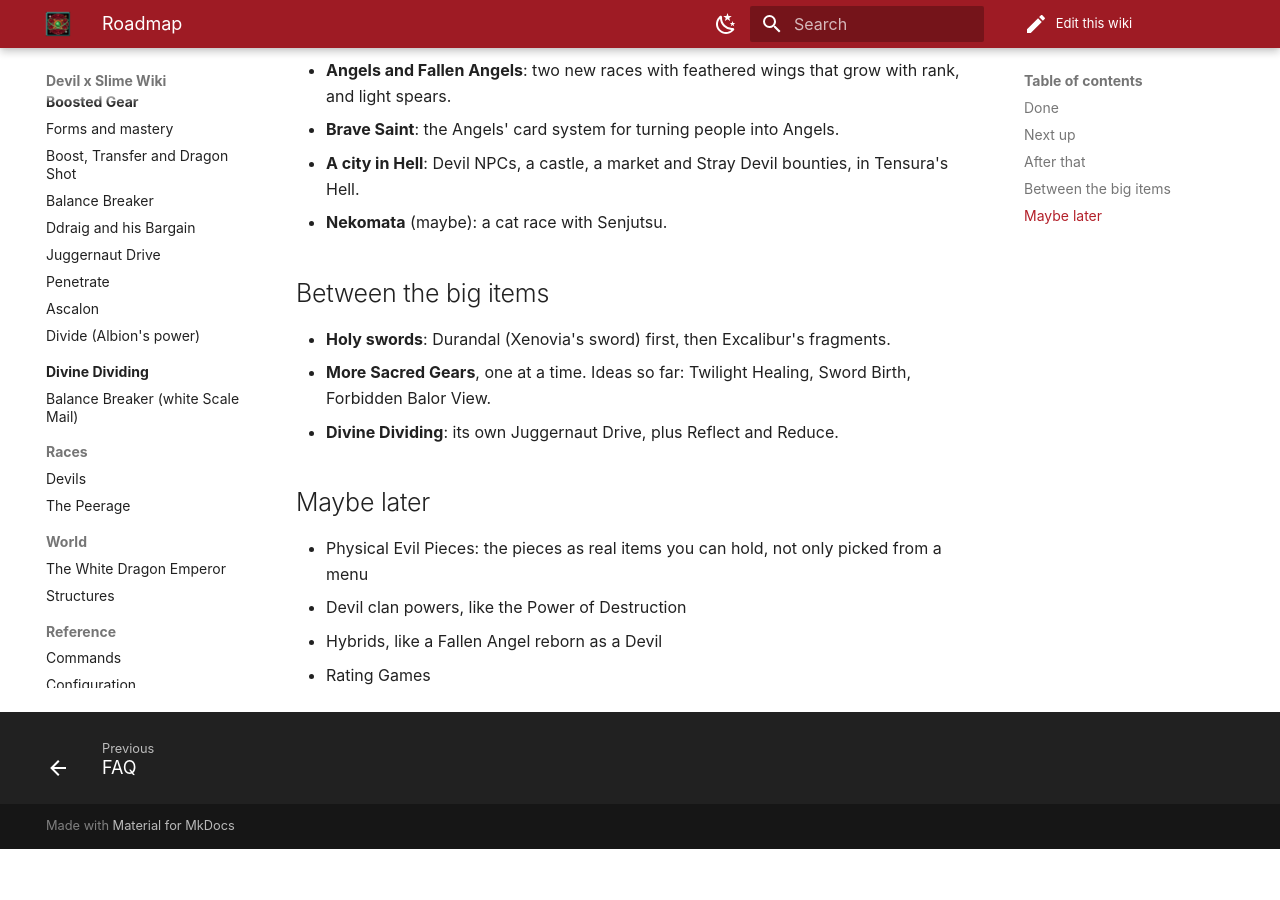
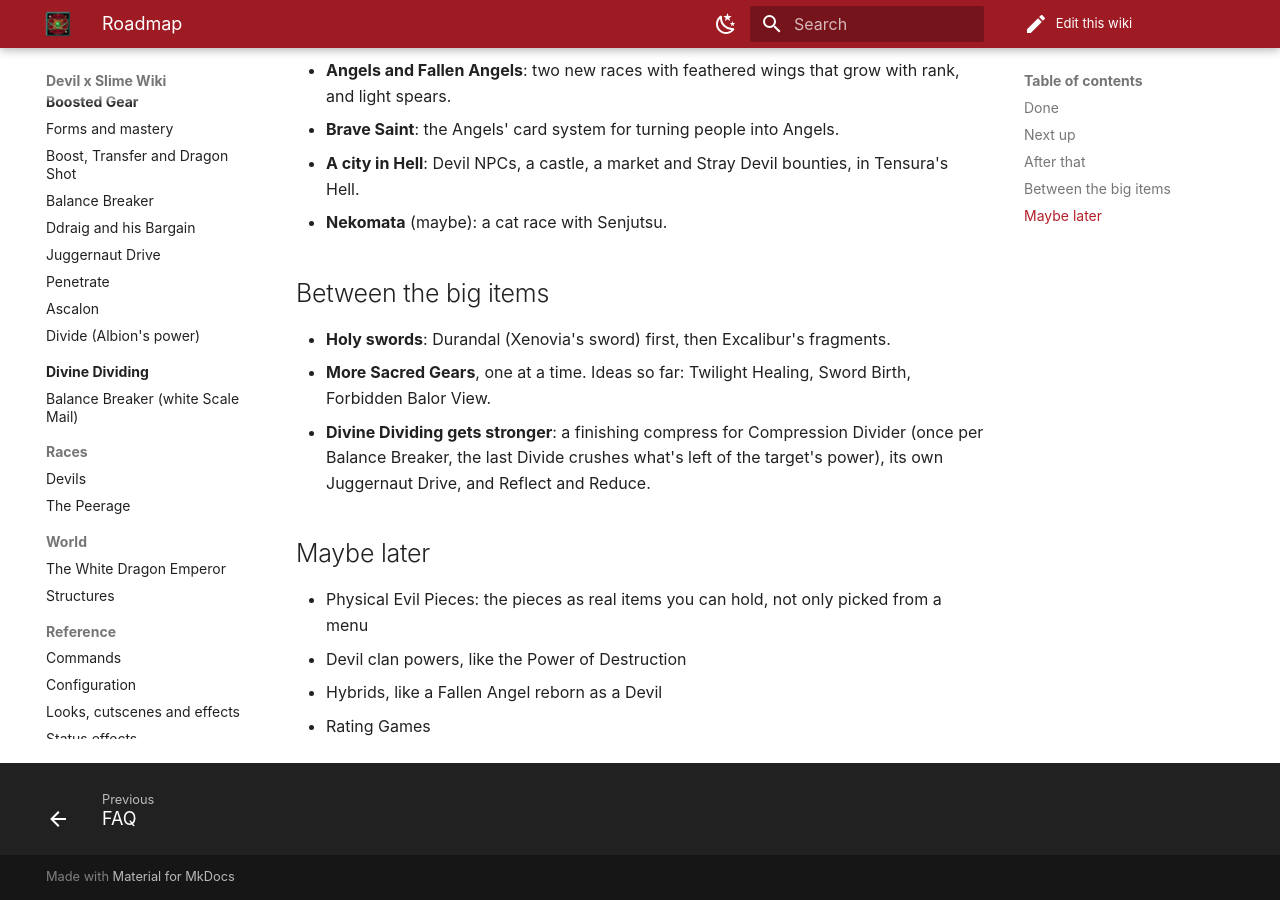
Before and after one commit to Malwikpl/devil-x-slime-wiki, an MkDocs documentation site: the page built from docs/roadmap.md, in a window 1280 px wide and 900 px high, scrolled down 1087 px. Built offline with MkDocs 1.6.1 and Material for MkDocs 9.7.7, drawn with Linux system fonts in a browser that asks for light colours; comment, search, counter and statistics services are not loaded; before the commit the page ends 1936 px from its top, so only the background shows below that.

Commit message:
Roadmap: a stronger Divine Dividing, with Compression Divider's finishing compress
Co-Authored-By: Claude Opus 5.5 (1M context) <noreply@anthropic.com>
Claude-Session: https://claude.ai/code/session_01UCcnHWzyPU9hexkjxzyvPV

```diff
--- a/docs/roadmap.md
+++ b/docs/roadmap.md
@@ -38,7 +38,8 @@ world. These are plans, not promises, and the order can change.
 
 - **Holy swords**: Durandal (Xenovia's sword) first, then Excalibur's fragments.
 - **More Sacred Gears**, one at a time. Ideas so far: Twilight Healing, Sword Birth, Forbidden Balor View.
-- **Divine Dividing**: its own Juggernaut Drive, plus Reflect and Reduce.
+- **Divine Dividing gets stronger**: a finishing compress for Compression Divider (once per Balance Breaker, the last
+  Divide crushes what's left of the target's power), its own Juggernaut Drive, and Reflect and Reduce.
 
 ## Maybe later
 
```
